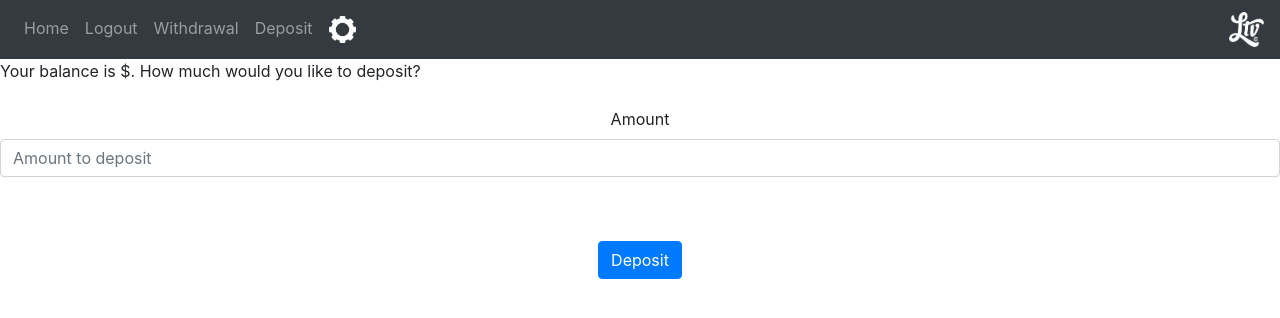
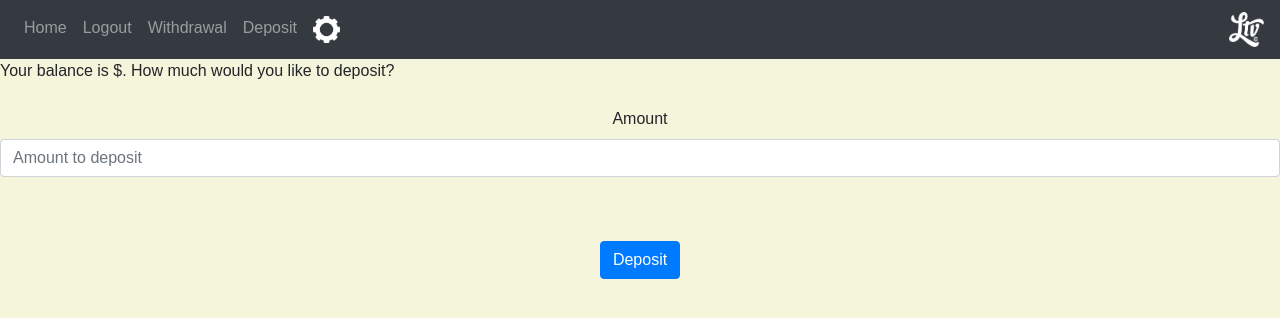
Before and after one commit to wahgs/bankSystem, a Flask app: page /deposit in a window 1280 px wide. Shown: the top 318 px of the page. Run offline with Flask 2, Linux system fonts and the light colour scheme; a user stored in the database is signed in; some libraries are stand-ins or nearby versions.

Commit message:
Dark mode and ligt mode works!

```diff
--- a/bankSystem-log-2022-11-03--23-30-05.txt
+++ /dev/null
@@ -1 +0,0 @@
-[Server] - 2022-11-03--23-30-05 - Logging initialized @ 'bankSystem-log-2022-11-03--23-30-05.txt'
--- a/main.py
+++ b/main.py
@@ -1,5 +1,4 @@
 from website import create_app
-import datetime
 import time
 import sys
 ############################################ end imports
@@ -8,17 +7,6 @@
 app = create_app()
 
 if __name__ == '__main__':
-    app.run(debug=True)
+    #starts app
 
-logFileName="bankSystem-log"
-dtime = str(time.strftime("%Y-%m-%d--%H-%M-%S"))
-logName = str(logFileName + '-' + str(dtime) + '.txt')
-f=open(logName, "x")
-
-#logging sequence
-def log(inp):
-    dateAndTime = str(time.strftime("%Y-%m-%d--%H-%M-%S"))
-    msg = f'[Server] - {dateAndTime} - {inp}'
-    f.write(msg)
-    print(msg)
-log(f'Logging initialized @ \'{str(logName)}\'')
+    app.run(use_reloader=False, debug=True)
--- /dev/null
+++ b/website/static/darkStyle.css
@@ -0,0 +1,5 @@
+body {
+    font-family: "Montserrat", sans-serif;
+    text-decoration-color: beige;
+    background-color: DarkSlateGray;
+  }
--- a/website/static/index.js
+++ b/website/static/index.js
@@ -2,11 +2,13 @@
 //js was used to basically run a page giving it noteID which told the backend
 //to remove the provided noteId from the database
 //
-function deleteNote(noteId) {
-    fetch("/delete-note", {
-      method: "POST",
-      body: JSON.stringify({ noteId: noteId }),
-    }).then((_res) => {
-      window.location.href = "/";
-    });
-  }
+//function deleteNote(noteId) {
+  //  fetch("/delete-note", {
+    //  method: "POST",
+    //  body: JSON.stringify({ noteId: noteId }),
+    //}).then((_res) => {
+    //  window.location.href = "/";
+    //});
+//  }
+//
+//r.i.p.
--- /dev/null
+++ b/website/static/lightStyle.css
@@ -0,0 +1,4 @@
+body {
+    font-family: "Montserrat", sans-serif;
+    background-color: beige;
+  }
--- a/website/static/style.css
+++ /dev/null
@@ -1,4 +0,0 @@
-body {
-    font-family: "Monserrat", sans-serif;
-    background-color: --body-color;
-}
--- a/website/templates/base.html
+++ b/website/templates/base.html
@@ -14,24 +14,14 @@
           href="https://stackpath.bootstrapcdn.com/font-awesome/4.7.0/css/font-awesome.min.css"
           crossorigin="anonymous"
         />
-
+        {% if mode == "dark" %}
+        <link rel="stylesheet" href="static/darkStyle.css"/>
+        {% else %}
+        <link rel="stylesheet" href="static/lightStyle.css"/>
+        {% endif %}
         <title>{% block title %}Home{% endblock %}</title>
-        <!--Styling allows for the body color to be switched according to the existance of the mode variable-->
-        {% if auth and current_user.mode == 'dark' %}
-        <style>
-          :root {
-            --body-color: "rgb(44, 55, 85)";
-          }
-        </style>
-        {% else %}
-        <style>
-          :root {
-            --body-color: "rgba(201, 255, 255, 0.878)"
-          }
-        </style>
-        {% endif %}
     </head>
-     <body>
+    <body>
     <nav class="navbar navbar-expand-lg navbar-dark bg-dark">
       <button
         class="navbar-toggler"
@@ -58,7 +48,6 @@
     </div align="center">
     <img src="static/ltv-logo-white.png" width="35" height="35"/>
     </nav>
-
     <!-- allows backend to flash messages.-->
     {% with messages = get_flashed_messages(with_categories=true) %}
     {% if messages %}
--- a/website/templates/home.html
+++ b/website/templates/home.html
@@ -1,7 +1,8 @@
 {% extends "base.html" %} {% block title %}Home{% endblock %} {% block content
     %}
     <h1 align="center">grizhe's vulnerable banksystem</h1>
-    <h1>Welcome, {{firstName.title()}}.</h1>
+</br></br></br>
+    <h1 align="center">Welcome, {{firstName.title()}}.</h1>
     </br>
     <div align="center"> Your current balance is: ${{ balance }}</div>
     <div align="center"><h6 style="color:rgb(95, 95, 95)" style="font-size:x-small">this is a theoretical balance, and is not actual money.</h6></div>
--- a/website/templates/settings.html
+++ b/website/templates/settings.html
@@ -1,12 +1,12 @@
 {% extends "base.html" %} {% block title %} Settings {% endblock %}
 {% block content %}
-    <div>
+     <div>
         <title>Settings</title>
         <header >Settings</header>
     </div>
     <div>
         <form method="POST">
-            <button type="submit" name="darkmode" value="darkMode" class="btn btn-primary">Dark Mode</button>
+        <button type="submit" name="darkmode" value="darkMode" class="btn btn-primary">Dark Mode</button>
         </br></br>
         <button type="submit" name="lightmode" value="lightMode" class="btn btn-primary">Light Mode</button>
         </br></br>
--- a/website/views.py
+++ b/website/views.py
@@ -3,7 +3,7 @@
 from flask_login import login_required, current_user
 from .models import User
 from .auth import genbal
-from . import db
+from . import db, log
 import json
 import jsonify
 import random
@@ -44,6 +44,7 @@
     #if the user does not have a balance
     else:
         #references auth.py's function genbal
+        balance = int(genbal())
         current_user.balance = 0
         db.session.commit()
         return render("home.html")
@@ -99,6 +100,11 @@
     else:
         return render("removeAccount.html")
 
+def settingsRedirect():
+    if current_user.is_authenticated:
+        return redirect(url_for('views.home'))
+    else:
+        return redirect(url_for('auth.sign_up'))
 
 @views.route("/settings", methods=['GET', 'POST'])
 def settings():
@@ -113,7 +119,7 @@
                 flash(f'Error switching to dark mode: \'{e}\'', category="error")
                 print(f'Exception in line 92 views.py: "{str(e)}"')
             finally:
-                return render("settings.html")
+                return settingsRedirect()
         elif "lightmode" in request.form:
             try:
                 current_user.mode = 'light'
@@ -123,14 +129,10 @@
                 flash(f'Error switching to light mode: \'{e}\'', cagtegory="error")
                 print(f'Exception in line 92 views.py: "{str(e)}"')
             finally:
-                return render("settings.html")
-        elif "removeaccount" in request.form:
-            return redirect(url_for("views.removeAccount"))
-        else:
-            if current_user.is_authenticated:
-                return redirect(url_for('views.home'))
-            else:
-                return redirect(url_for('auth.signup'))
+                return settingsRedirect()
+        elif "removeAccount" in request.form:
+            return redirect(url_for('views.removeAccount'))
     #upon GET request, the html file is returned.
     else:
+        log(str(current_user.mode))
         return render("settings.html")
```
Also changed, not shown: website/__init__.py (+16 -0 lines), bankSystem-log-2022-11-03--16-35-26.txt (deleted), bankSystem-log-2022-11-03--23-30-04.txt (deleted), instance/database.db, 1 other file.
